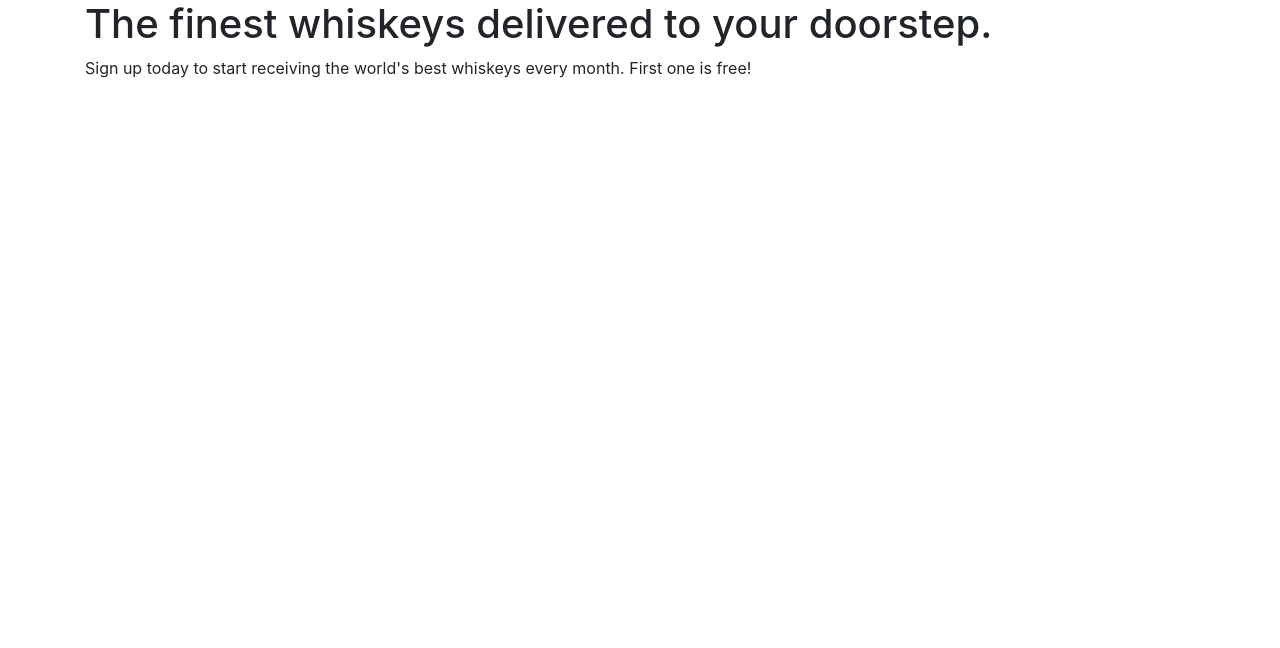
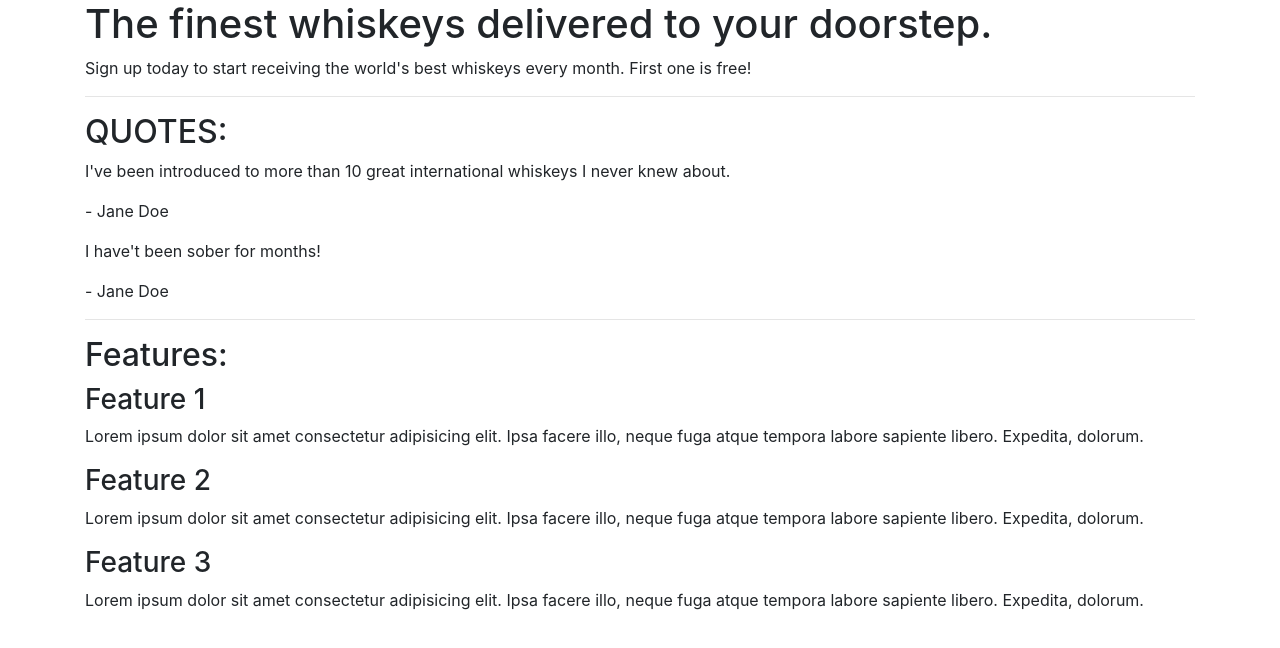
Before and after one commit to nofursad/ms4_bootstrap, a plain HTML site: page index.html in a window 1280 px wide. Drawn offline with nearby package versions, Linux system fonts and the light colour scheme.

Commit message:
Update index page

```diff
--- a/index.html
+++ b/index.html
@@ -16,6 +16,40 @@
             <p>Sign up today to start receiving the world's best whiskeys every month. First one is free!</p>
         </section>
         <!-- /.callout -->
+        <hr>
+
+        <!-- Quotes -->
+        <section class="quotes">
+            <h2 class="text-uppercase">Quotes:</h2>
+            <div class="quote">
+                <p>I've been introduced to more than 10 great international whiskeys I never knew about.</p>
+                <p>- Jane Doe</p>
+            </div>
+            <div class="quote">
+                <p>I have't been sober for months!</p>
+                <p>- Jane Doe</p>
+            </div>
+        </section>
+        <!-- /.quotes -->
+        <hr>
+
+        <!-- Features -->
+        <section class="features">
+            <h2>Features:</h2>
+            <div class="feature">
+                <h3>Feature 1</h3>
+                <p>Lorem ipsum dolor sit amet consectetur adipisicing elit. Ipsa facere illo, neque fuga atque tempora labore sapiente libero. Expedita, dolorum.</p>
+            </div>
+            <div class="feature">
+                <h3>Feature 2</h3>
+                <p>Lorem ipsum dolor sit amet consectetur adipisicing elit. Ipsa facere illo, neque fuga atque tempora labore sapiente libero. Expedita, dolorum.</p>
+            </div>
+            <div class="feature">
+                <h3>Feature 3</h3>
+                <p>Lorem ipsum dolor sit amet consectetur adipisicing elit. Ipsa facere illo, neque fuga atque tempora labore sapiente libero. Expedita, dolorum.</p>
+            </div>
+        </section>
+        <!-- /.features -->
     </article>
 </body>
 </html>
```
